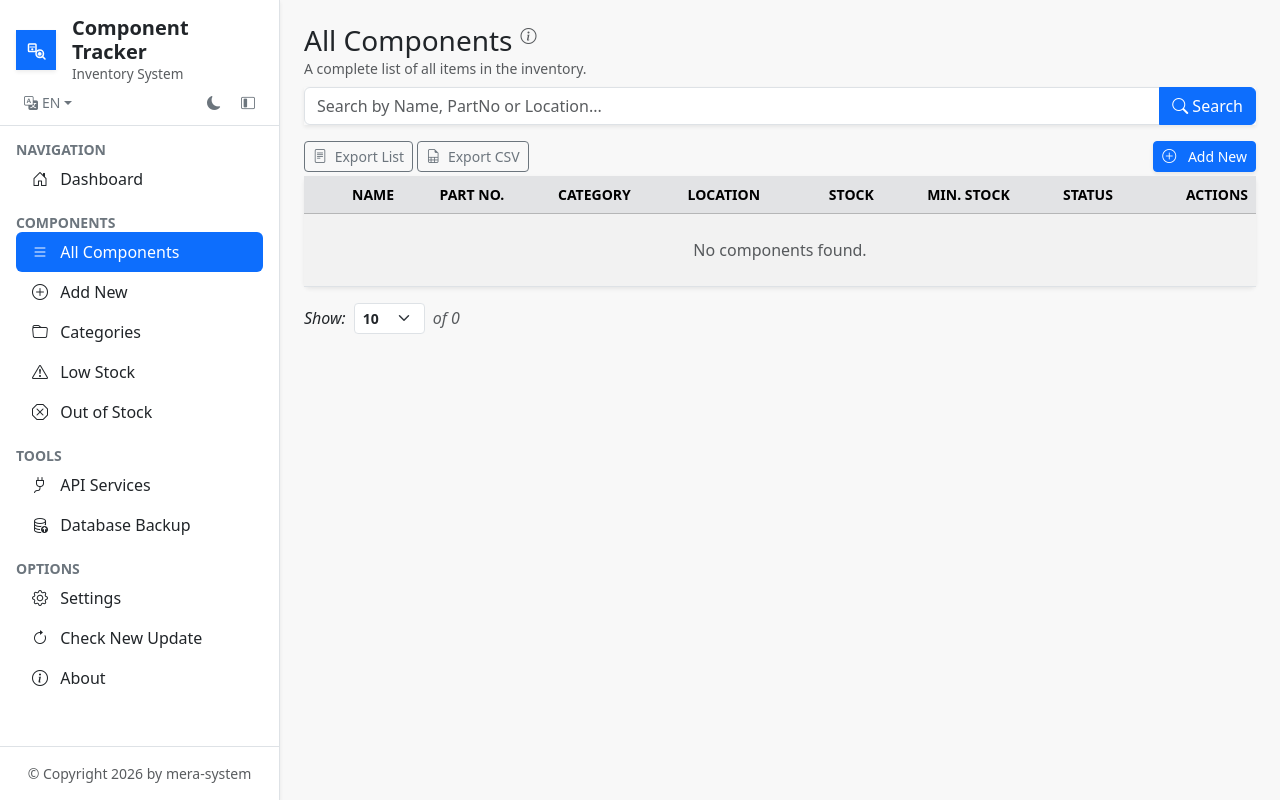
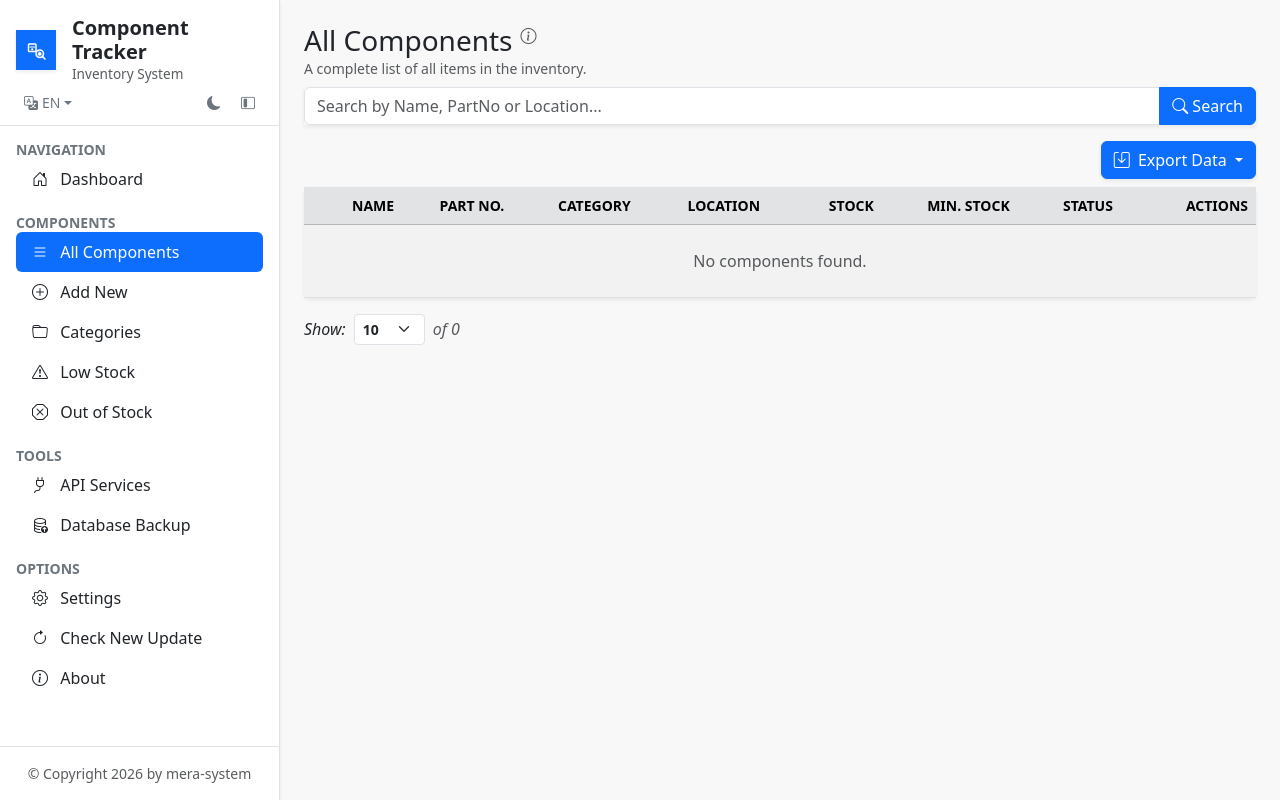
Before and after one commit to YuMERA/component-tracker, a Node server app: page /components in a window 1280 px wide. Run offline with Node 20, Linux system fonts and the light colour scheme; data comes from the database, SQL or seed files in the repository; data that the repository does not hold is empty; some libraries are stand-ins or nearby versions.

Commit message:
Replace CSV and TXT export buttons with dropdow

```diff
--- a/views/all-components.ejs
+++ b/views/all-components.ejs
@@ -14,8 +14,6 @@
            onclick="togglePageHelp()">
         </i>
     </div>
-
-
 
 </header>
 
@@ -122,38 +120,44 @@
     </div>
 </form>
 
-<div class="mb-1 d-flex flex-wrap gap-2 justify-content-between align-items-center">
-    <div>
+<div class="mb-2 d-flex flex-wrap gap-2 justify-content-end align-items-center">
+    <div class="dropdown">
+        <button
+            class="btn btn-primary dropdown-toggle shadow-sm"
+            type="button"
+            data-bs-toggle="dropdown"
+            aria-expanded="false"
+            title="Export data to file"
+            data-i18n-attr="title"
+            data-i18n="components.export.title">
+            <i class="bi bi-save me-1"></i>
+            <span data-i18n="components.export">Export Data</span>
+        </button>
+        <ul class="dropdown-menu dropdown-menu-dark">
+            <li>
                 <!-- Export TXT (Inventory List) -->
-        <a
+                <a class="dropdown-item"
                     href="/components/export/list<%= queryString ? '?' + queryString : '' %>"
-            class="btn btn-outline-secondary btn-sm"
-            title="Export inventory list (TXT)"
+                    title="Export inventory list (ata)"
                     data-i18n-attr="title"
                     data-i18n="components.export_list.title">
                     <i class="bi bi-file-text me-1"></i>
-            <span data-i18n="components.export_list">Export List</span>
+                    <span data-i18n="components.export_list">Export TXT</span>
                 </a>
-
+            </li>
+            <li>
                 <!-- Export CSV -->
-        <a
+                <a class="dropdown-item"
                     href="/components/export/csv<%= queryString ? '?' + queryString : '' %>"
-            class="btn btn-outline-secondary btn-sm"
                     title="Export data (CSV)"
                     data-i18n-attr="title"
                     data-i18n="components.export_csv.title">
                     <i class="bi bi-file-earmark-spreadsheet me-1"></i>
                     <span data-i18n="components.export_csv">Export CSV</span>
                 </a>
+            </li>
+        </ul>
     </div>
-    <a href="/components/new"
-        class="btn btn-primary btn-sm shadow-sm"
-        title="Add New Component"
-        data-i18n-attr="title"
-        data-i18n="components.add_new.title">
-        <i class="bi bi-plus-circle me-2"></i>
-        <span data-i18n="components.add_new">Add New</span>
-    </a>
 </div>
 
 <div class="card shadow-sm border-0">
```
Also changed, not shown: views/about.ejs (+7 -7 lines), public/i18n/en/components.json, public/i18n/sr/components.json. Lines whose indentation alone changed are shown as unchanged.
